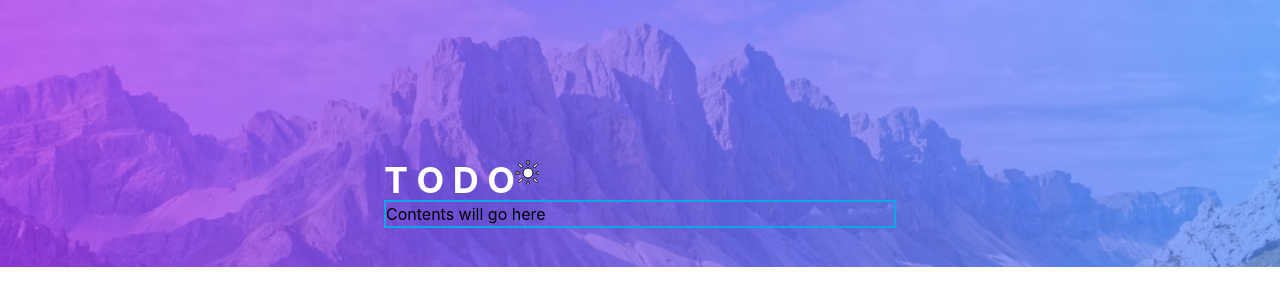
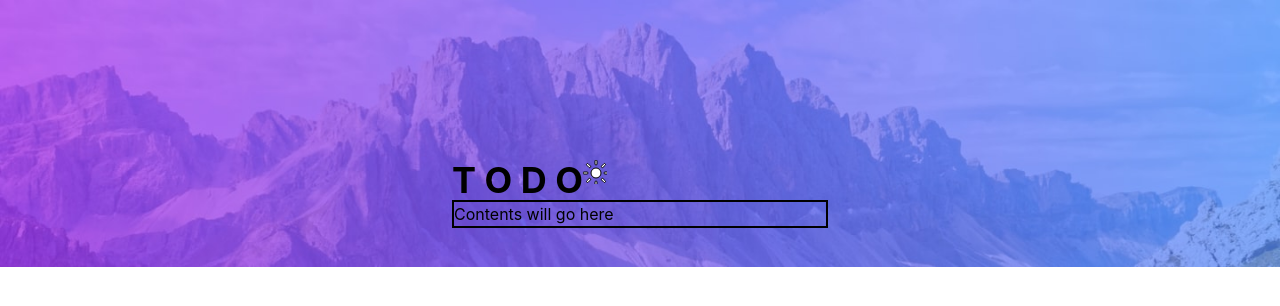
Before and after one commit to mortimerz/todo-app, a Next.js app: page / in a window 1280 px wide. Shown: the top 306 px of the page. Built offline with nearby package versions, Linux system fonts and the light colour scheme.

Commit message:
updated tw config
* set up colors based on style-guide

```diff
--- a/tailwind.config.js
+++ b/tailwind.config.js
@@ -8,6 +8,37 @@ module.exports = {
   darkMode: 'class',
   theme: {
     extend: {},
+    screens: {
+      // default is mobile view 375px
+      // sm -> desktop view
+      'sm': '376px',
+    },
+    // set up theme colors
+    colors: {
+      primary: {
+        'bright-blue': '#3A7BFD',
+        'check-color': 'linear-gradient(to right, #57DDFF, #C058F3)',
+      },
+      light: {
+        // Light Theme
+        'very-light-gray': '#FAFAFA',
+        'very-light-grayish-blue': '#E4E5F1',
+        'light-grayish-blue': '#D2D3DB',
+        'dark-grayish-blue': '#9394A5',
+        'very-dark-grayish-blue': '#484B6A',
+      },
+      dark: {
+        // Dark Theme
+        'very-dark-blue': '#161722',
+        'very-dark-desaturated-blue': '#25273C',
+        'light-grayish-blue': '#CACDE8',
+        'light-grayish-blue-hover': '#E4E5F1',
+        'dark-grayish-blue': '#777A92',
+        'very-dark-grayish-blue': '#4D5066',
+        'very-dark-grayish-blue-hover': '#393A4C',
+      },
+    },
+
   },
   plugins: [],
 }
```
